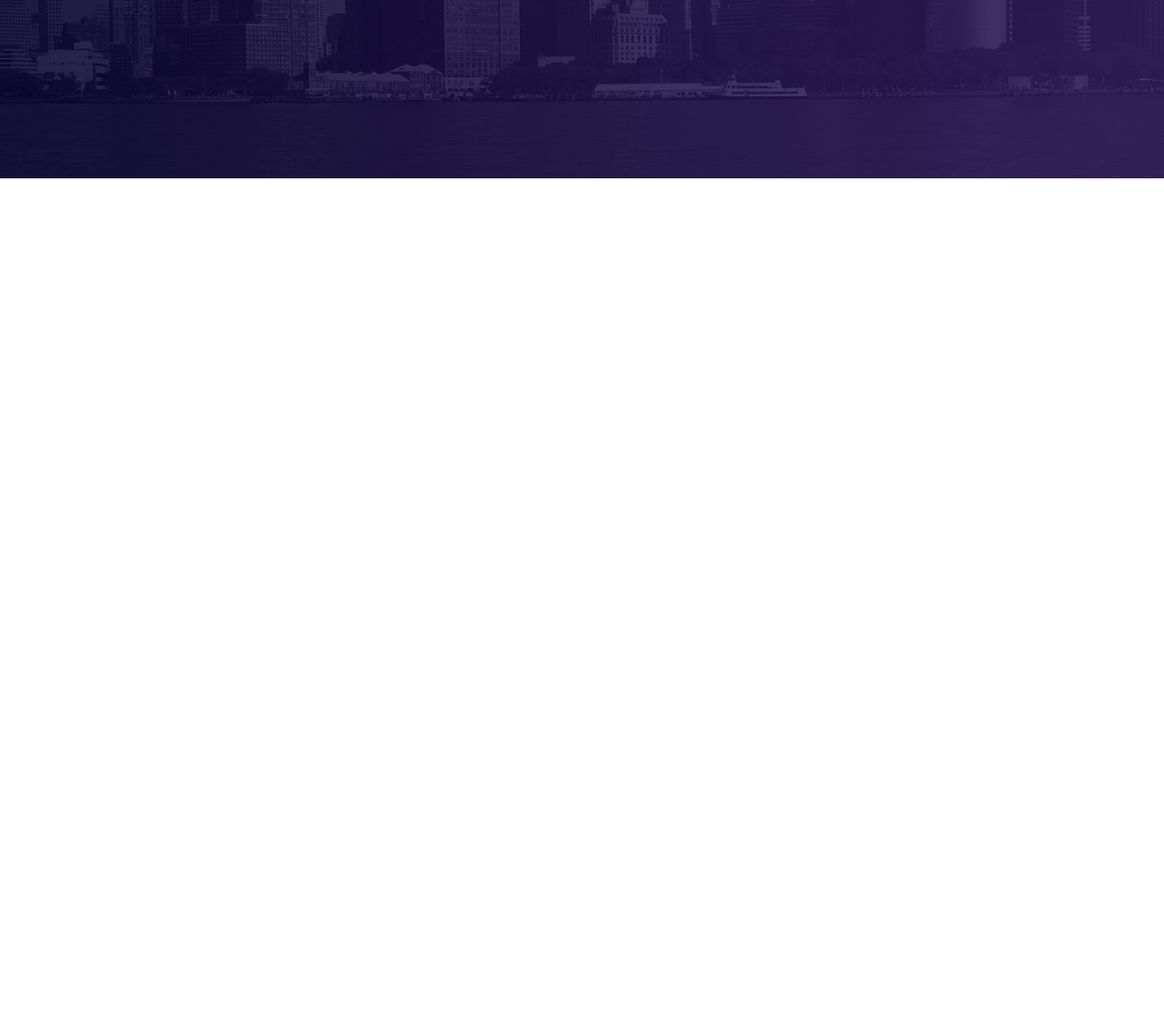
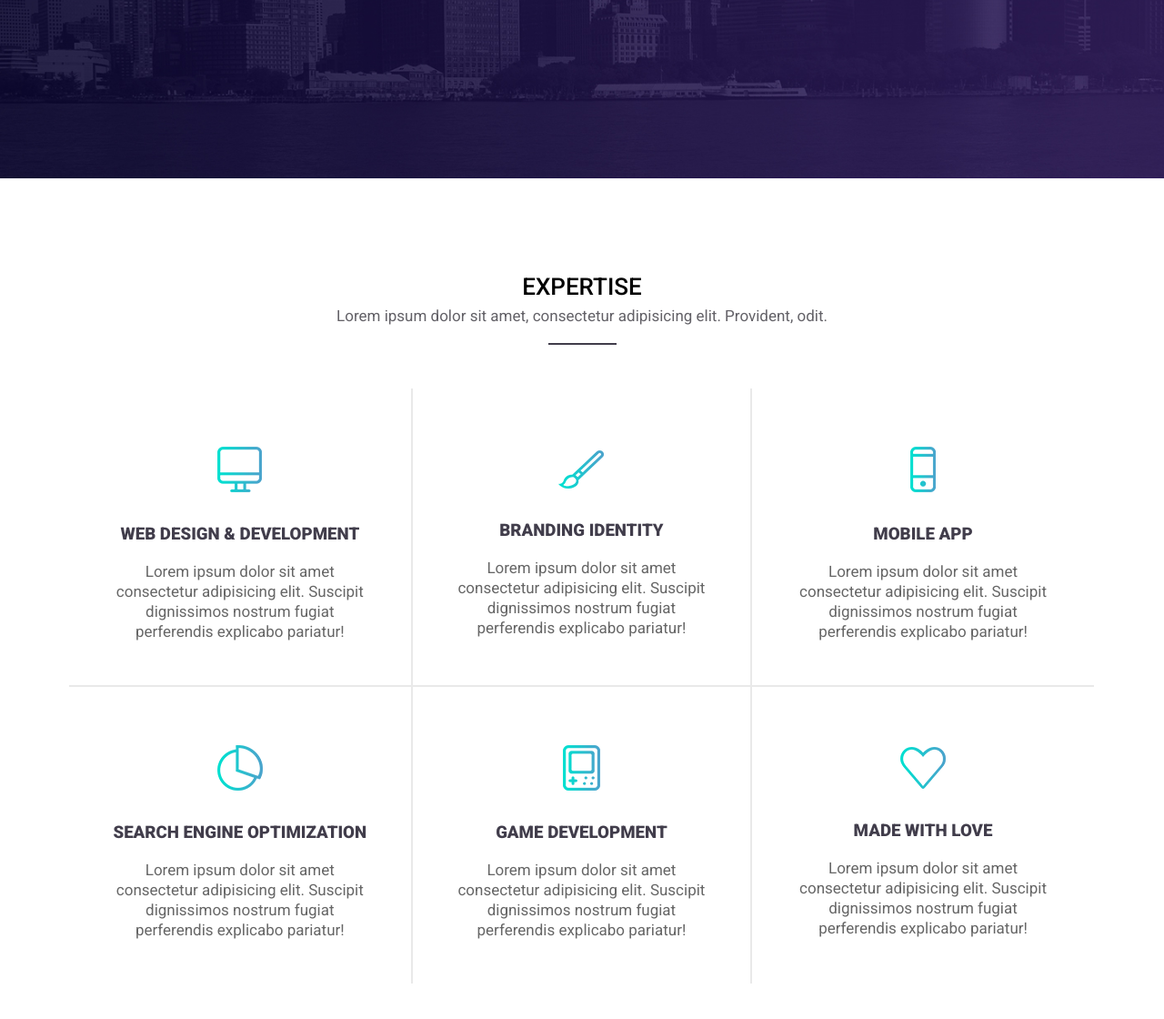
Before and after one commit to raccon-dev/tajam-markup, a plain HTML site: page index.html in a window 1280 px wide. Shown: the part 1596-2716 px from the top of the page at 91% size. Before the commit the page ends 1792 px from the top, so only its background shows below. Drawn offline with nearby package versions, Linux system fonts and the light colour scheme.

Commit message:
finish expertise

```diff
--- a/css/general.scss
+++ b/css/general.scss
@@ -8,7 +8,10 @@ $lightBlue: #00e0d0;
 body {
     font-family: "Roboto", sans-serif;
 }
-
+.line-small {
+    margin-top: 1rem;
+    width: 75px;
+}
 .btn {
     background-color: transparent;
     border: 1px solid $lightBlue;
@@ -18,8 +21,47 @@ body {
     text-transform: uppercase;
     font-weight: 600;
 }
-
-
-.disable-scroll{
+.section-title {
+    text-transform: uppercase;
+    font-size: 26px;
+    font-weight: 500;
+}
+.title-description {
+    opacity: 0.75;
+    color: #2f2d35;
+    font-size: 17px;
+    font-weight: 400;
+}
+.title-container {
+    width: 60%;
+    text-align: center;
+    margin: 0 auto;
+}
+.disable-scroll {
     overflow-y: hidden;
 }
+
+.card {
+    width: 33.3%;
+    padding: 3rem;
+    text-align: center;
+    display: flex;
+    justify-content: center;
+    align-items: center;
+    flex-direction: column;
+    .card-image{
+        margin: 1rem 0;
+    }
+    .card-title {
+        padding: 1rem 0;
+        color: #413d4b;
+        font-weight: 900;
+    }
+    .card-text {
+        opacity: 0.75;
+        color: #333;
+        font-size: 17px;
+        font-weight: 300;
+        line-height: 22px;
+    }
+}
--- a/css/style.scss
+++ b/css/style.scss
@@ -42,10 +42,7 @@ $lightBlue: #00e0d0;
         font-size: 19px;
         padding: 3rem 0;
     }
-    .line-small-lightBlue {
-        margin-top: 1rem;
-        width: 75px;
-    }
+
     .btn-burger {
         display: none;
     }
@@ -59,11 +56,6 @@ $lightBlue: #00e0d0;
     }
     .image-container {
         width: 40%;
-    }
-    .section-title {
-        text-transform: uppercase;
-        font-size: 26px;
-        font-weight: 500;
     }
     .big-logo {
         margin: 0 auto;
@@ -96,7 +88,7 @@ $lightBlue: #00e0d0;
             align-items: center;
             text-decoration: none;
         }
-        .icon-play{
+        .icon-play {
             margin: 1.5rem 0;
         }
         .play-text {
@@ -105,6 +97,22 @@ $lightBlue: #00e0d0;
             font-size: 20px;
             font-weight: 700;
         }
+    }
+}
+
+#expertise {
+    margin: 100px 0;
+    .cards {
+        margin: 3rem 0;
+        display: flex;
+        flex-wrap: wrap;
+    }
+    .card:nth-child(3n + 2) {
+        border-right: 2px solid rgba(128, 128, 128, 0.171);
+        border-left: 2px solid rgba(128, 128, 128, 0.171);
+    }
+    .card:nth-child(n + 4) {
+        border-top: 2px solid rgba(128, 128, 128, 0.171);
     }
 }
 
@@ -166,6 +174,18 @@ $lightBlue: #00e0d0;
         }
         .section-title {
             margin: 1rem 0;
+        }
+    }
+    #expertise {
+        .card {
+            width: 100% !important;
+        }
+
+        .card:nth-child(n + 2) {
+            border-top: 2px solid rgba(128, 128, 128, 0.171);
+        }
+        .card:nth-child(2n + 1) {
+            border-right: unset !important;
         }
     }
 }
@@ -254,4 +274,19 @@ $lightBlue: #00e0d0;
             }
         }
     }
+    #expertise {
+        .card {
+            width: 50%;
+        }
+        .card:nth-child(3n + 2) {
+            border-right: unset;
+            border-left: unset;
+        }
+        .card:nth-child(n + 3) {
+            border-top: 2px solid rgba(128, 128, 128, 0.171);
+        }
+        .card:nth-child(2n + 1) {
+            border-right: 2px solid rgba(128, 128, 128, 0.171);
+        }
+    }
 }
--- a/index.html
+++ b/index.html
@@ -53,7 +53,7 @@
             <div class="swiper-slide">
 
               <h1 class="main-title">We Are Awesome Creative Agency</h1>
-              <hr color="#00e0d0" class="line-small-lightBlue">
+              <hr color="#00e0d0" class="line-small">
               <p class="main-subtitle"> Lorem ipsum dolor sit amet consectetur adipisicing elit. Maiores omnis repellat
                 veniam nemo repellendus culpa. Similique, nemo eaque debitis odit facilis, dolorum nulla quidem, fugiat
                 ad
@@ -63,7 +63,7 @@
             <div class="swiper-slide">
 
               <h1 class="main-title">Slide 2</h1>
-              <hr color="#00e0d0" class="line-small-lightBlue">
+              <hr color="#00e0d0" class="line-small">
               <p class="main-subtitle"> Lorem ipsum dolor sit amet consectetur adipisicing elit. Maiores omnis repellat
                 veniam nemo repellendus culpa. Similique, nemo eaque debitis odit facilis, dolorum nulla quidem, fugiat
                 ad
@@ -73,7 +73,7 @@
             <div class="swiper-slide">
 
               <h1 class="main-title">Slide 3</h1>
-              <hr color="#00e0d0" class="line-small-lightBlue">
+              <hr color="#00e0d0" class="line-small">
               <p class="main-subtitle"> Lorem ipsum dolor sit amet consectetur adipisicing elit. Maiores omnis repellat
                 veniam nemo repellendus culpa. Similique, nemo eaque debitis odit facilis, dolorum nulla quidem, fugiat
                 ad
@@ -121,7 +121,58 @@
 
   </section>
 
+  <section id="expertise">
 
+    <div class="title-container">
+      <h2 class="section-title">Expertise</h2>
+      <p class="title-description">Lorem ipsum dolor sit amet, consectetur adipisicing elit. Provident, odit.</p>
+      <hr opacity="0.3" color="#413d4b" class="line-small">
+    </div>
+
+    <div class="container">
+      <div class="cards">
+        <div class="card">
+          <img src="img/pc-icon.png" alt="pc-icon" class="card-image">
+          <h3 class="card-title">WEB DESIGN & DEVELOPMENT</h3>
+          <p class="card-text">Lorem ipsum dolor sit amet consectetur adipisicing elit. Suscipit dignissimos nostrum
+            fugiat perferendis explicabo pariatur!</p>
+        </div>
+
+        <div class="card">
+          <img src="img/pencil.png" alt="pencil-icon" class="card-image">
+          <h3 class="card-title">BRANDING IDENTITY</h3>
+          <p class="card-text">Lorem ipsum dolor sit amet consectetur adipisicing elit. Suscipit dignissimos nostrum
+            fugiat perferendis explicabo pariatur!</p>
+        </div>
+        <div class="card">
+          <img src="img/mobile.png" alt="mobile-icon" class="card-image">
+          <h3 class="card-title">MOBILE APP</h3>
+          <p class="card-text">Lorem ipsum dolor sit amet consectetur adipisicing elit. Suscipit dignissimos nostrum
+            fugiat perferendis explicabo pariatur!</p>
+        </div>
+        <div class="card">
+          <img src="img/graphs.png" alt="graphs-icon" class="card-image">
+          <h3 class="card-title">SEARCH ENGINE OPTIMIZATION</h3>
+          <p class="card-text">Lorem ipsum dolor sit amet consectetur adipisicing elit. Suscipit dignissimos nostrum
+            fugiat perferendis explicabo pariatur!</p>
+        </div>
+        <div class="card">
+          <img src="img/calculator.png" alt="calculator-icon" class="card-image">
+          <h3 class="card-title">GAME DEVELOPMENT</h3>
+          <p class="card-text">Lorem ipsum dolor sit amet consectetur adipisicing elit. Suscipit dignissimos nostrum
+            fugiat perferendis explicabo pariatur!</p>
+        </div>
+        <div class="card">
+          <img src="img/heart.png" alt="heart-icon" class="card-image">
+          <h3 class="card-title">MADE WITH LOVE</h3>
+          <p class="card-text">Lorem ipsum dolor sit amet consectetur adipisicing elit. Suscipit dignissimos nostrum
+            fugiat perferendis explicabo pariatur!</p>
+        </div>
+      </div>
+
+
+    </div>
+  </section>
 
 
   <!-- swiper -->
```
Also changed, not shown: css/general.css, css/style.css, img/calculator.png (added), img/graphs.png (added), img/heart.png (added), img/mobile.png (added), img/pc-icon.png (added), img/pencil.png (added), 2 other files.
